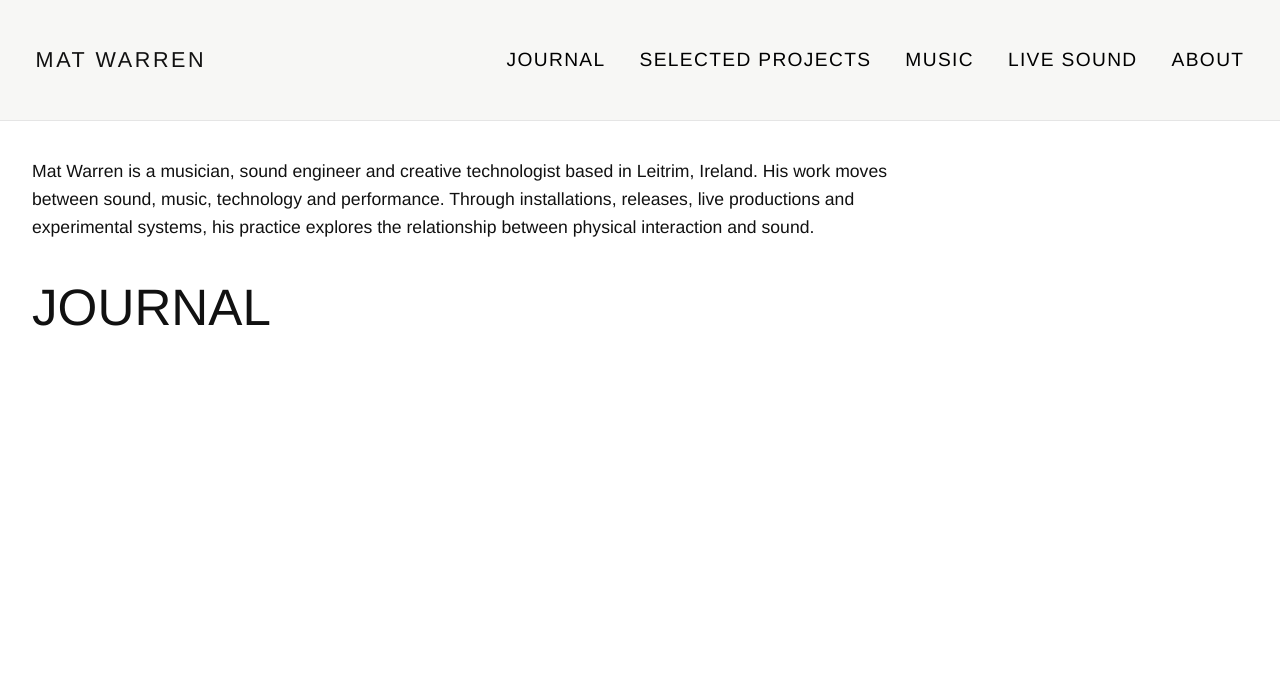
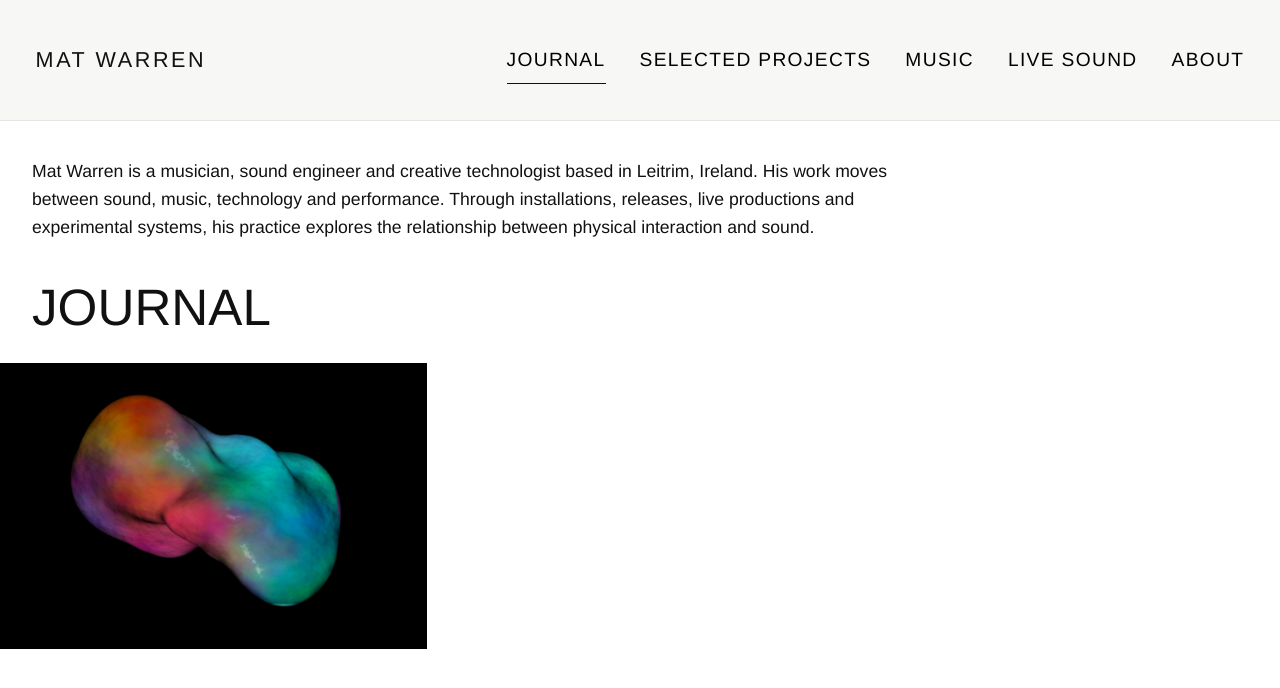
Before and after one commit to astro-mat/MatWarrenWebsite_Jekyll, a Jekyll site: the page built from index.md, in a window 1280 px wide. Shown: the top 688 px of the page. Built offline with Jekyll 4.4.1, drawn with Linux system fonts in a browser that asks for light colours.

Commit message:
Added Project page

```diff
--- a/_config.yml
+++ b/_config.yml
@@ -1,3 +1,7 @@
 url: "" # the base hostname & protocol for your site, e.g. http://example.com
 baseurl: "" # the subpath of your site, e.g. /blog
 title: "Mat Warren" # the name of your site, e.g. ACME Corp.
+
+collections:
+  projects:
+    output: true
--- a/index.md
+++ b/index.md
@@ -16,7 +16,50 @@ title: "Mat Warren"
 
     <div class="project-grid">
 
+    {% for project in site.projects %}
 
+        <article class="project-tile project-tile-large" data-category="selected-projects">
+
+            <a href="projects/yats.html" class="project-tile-link">
+
+                <img
+                    src="images/YATS_Image_1.jpg"
+                    alt="You Are the Signal (YATS) interactive audiovisual installation">
+
+                <div class="project-info">
+
+                    <h2>YOU ARE THE SIGNAL (YATS)</h2>
+
+                    <p>
+                        Interactive audiovisual installation
+                    </p>
+
+                    <p>
+                        18.09.2026
+                    </p>
+
+                    <div class="project-description">
+
+                        <!-- <p>
+                            An interactive audiovisual installation where the
+                            movement of participants shapes sound and projected
+                            visuals in real time.
+                        </p>
+
+                        <p>
+                            Developed for Culture Night 2026 at The Dock in
+                            Carrick-on-Shannon.
+                        </p> -->
+
+                    </div>
+
+                </div>
+
+            </a>
+
+        </article>
+
+    {% endfor %}
 
     </div>
 
```
Also changed, not shown: _projects/yats.md (+2 -3 lines), 2 other files.
